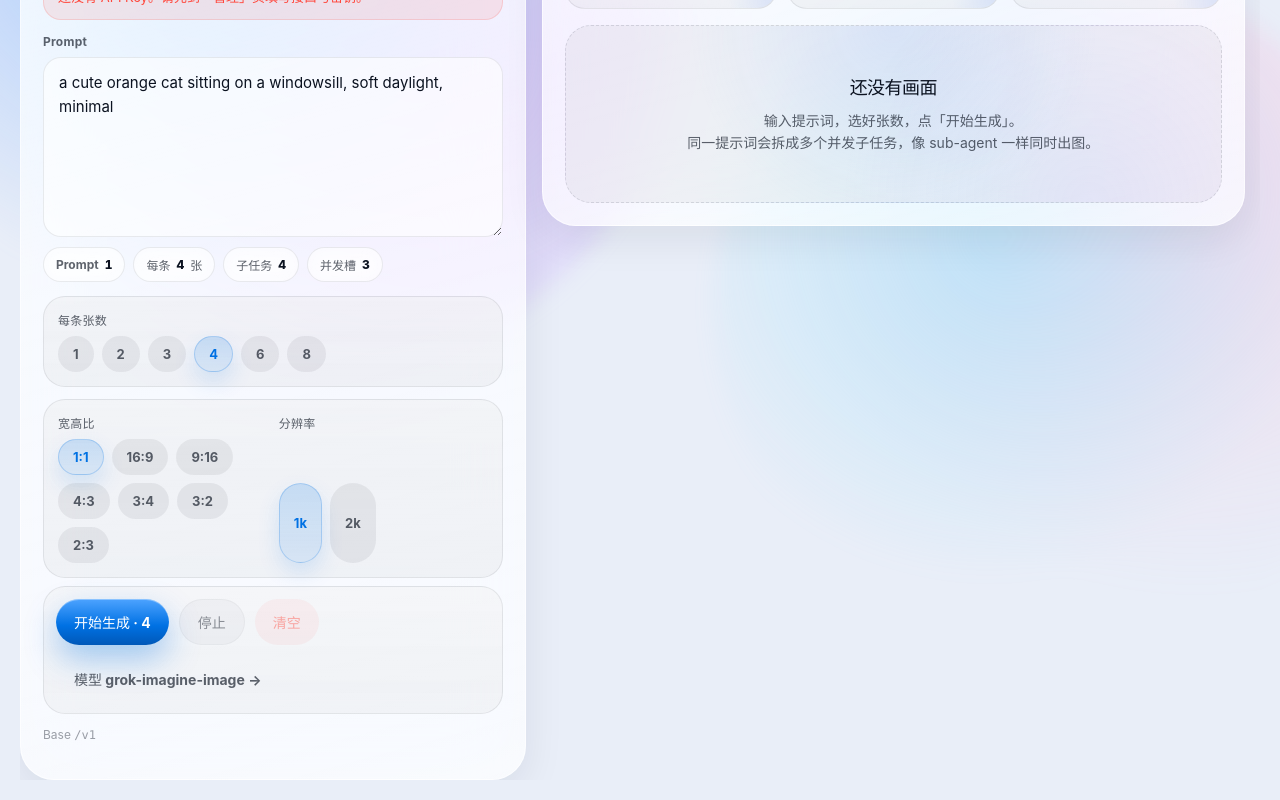
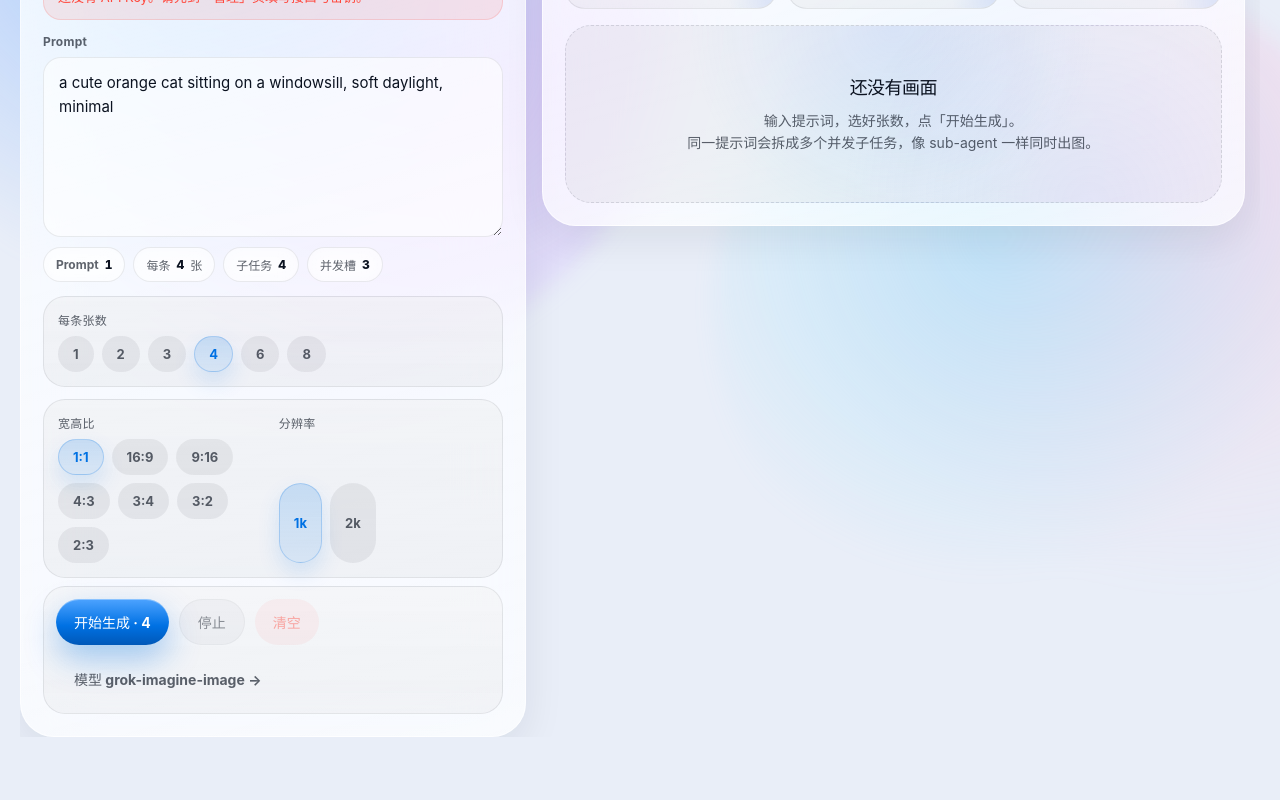
Before and after one commit to MurasameCyan/CialloStudio, a React (Vite) app: page / in a window 1280 px wide. Shown: the part 291-1091 px from the top of the page. After the commit the page ends 1048 px from the top, so only its background shows below. Built offline with nearby package versions, Linux system fonts and the light colour scheme.

Commit message:
style: hide base URL footer on studio page

```diff
--- a/src/components/StudioPage.tsx
+++ b/src/components/StudioPage.tsx
@@ -328,10 +328,6 @@ export function StudioPage({ settings, onOpenSettings }: Props) {
             模型 {settings.model || "未选择"} →
           </button>
         </div>
-
-        <p className="footer-note">
-          Base <span className="mono">{settings.baseUrl}</span>
-        </p>
       </section>
 
       <section className="panel">
```
